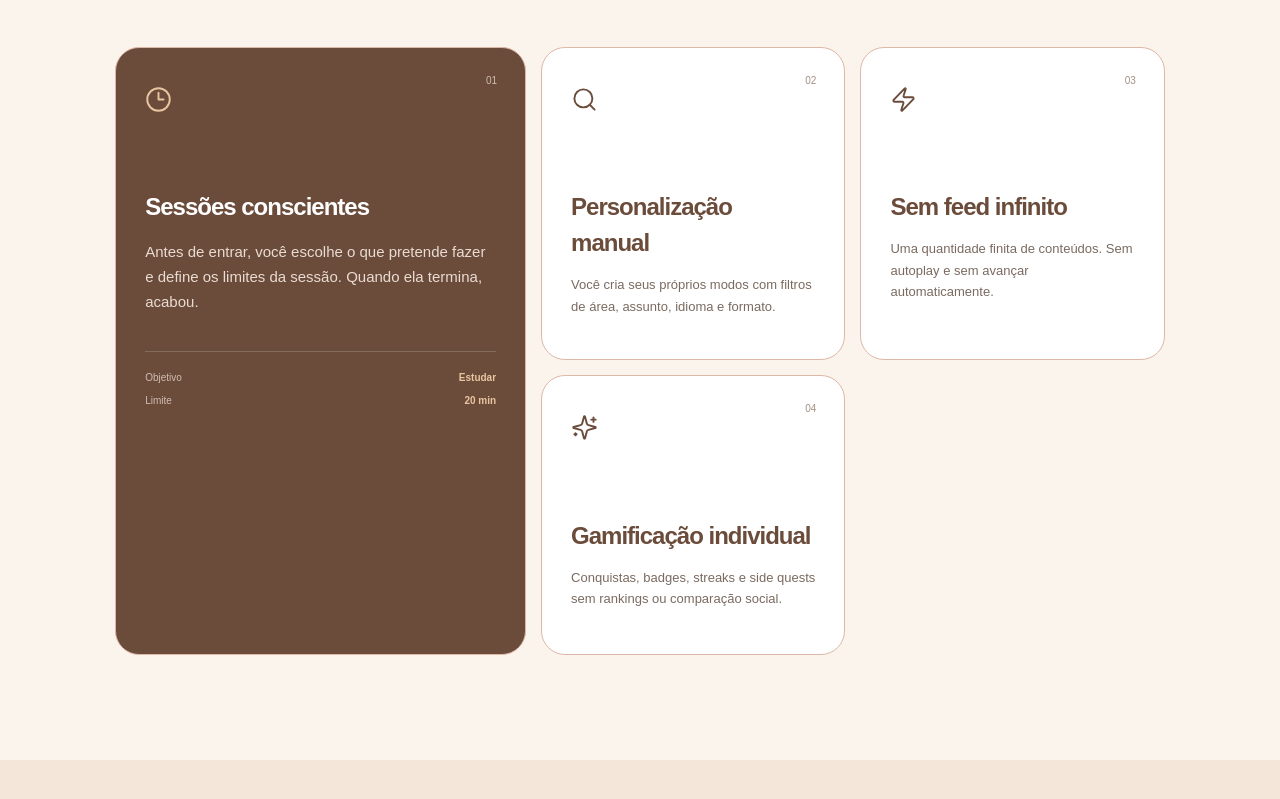
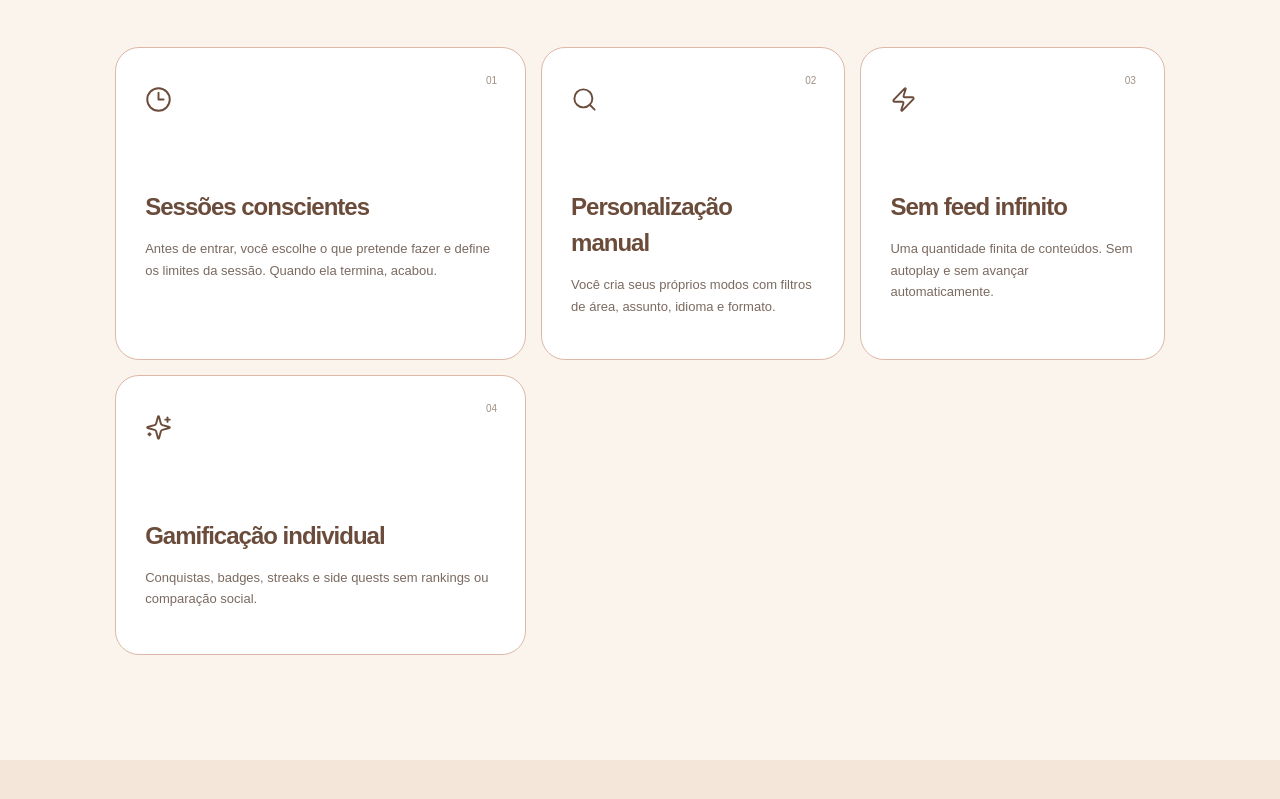
Before and after one commit to felipesalvador-dev/Ikai, a React (Vite) app in the folder ikai - frontend/: page / in a window 1280 px wide. Shown: the part 1447-2246 px from the top of the page. Built offline with nearby package versions, Linux system fonts and the light colour scheme.

Commit message:
alterações estéticas

```diff
--- a/ikai - frontend/src/App.jsx
+++ b/ikai - frontend/src/App.jsx
@@ -109,8 +109,7 @@ const features = [
     n: "01",
     icon: <Clock3 />,
     title: "Sessões conscientes",
-    text: "Antes de entrar, você escolhe o que pretende fazer e define os limites da sessão. Quando ela termina, acabou.",
-    large: true,
+    text: "Antes de entrar, você escolhe o que pretende fazer e define os limites da sessão. Quando ela termina, acabou."
   },
   {
     n: "02",
```
